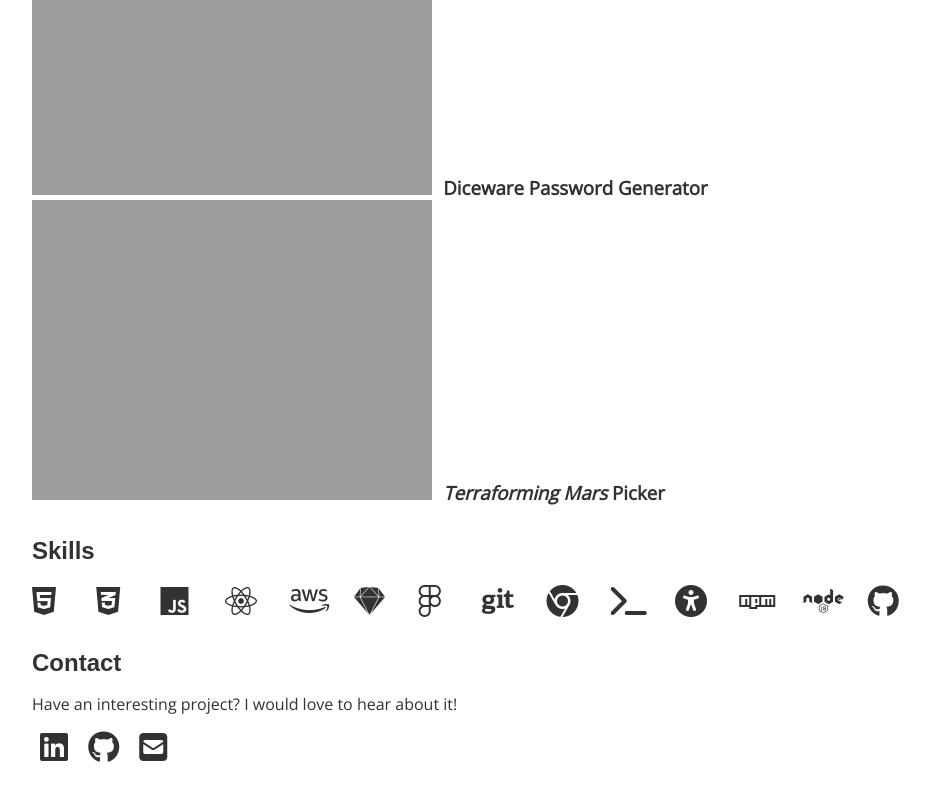
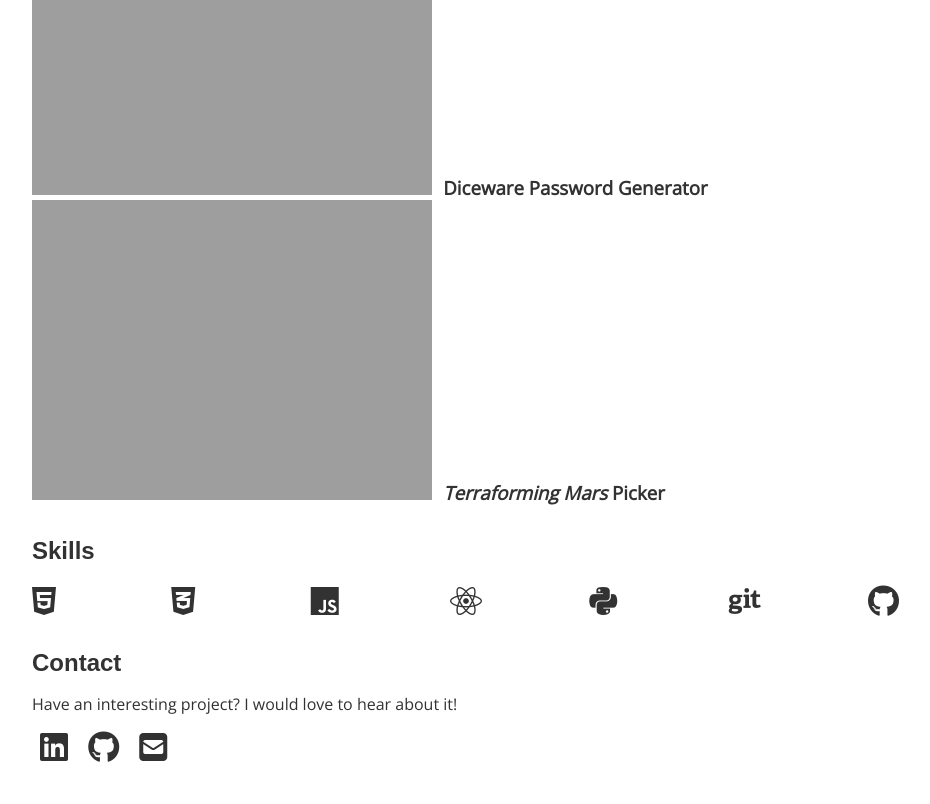
Before and after one commit to Grant094/grant094-portfolio, a plain HTML site: page index.html in a window 1280 px wide. Shown: the part 887-1691 px from the top of the page, without its empty margins (158-1088 px from the left). Drawn offline with nearby package versions, Linux system fonts and the light colour scheme; a web font is replaced by a local one.

Commit message:
changed skills icons

```diff
--- a/index.html
+++ b/index.html
@@ -80,15 +80,8 @@
                 <i class="fab fa-css3-alt"></i>
                 <i class="fab fa-js"></i>
                 <i class="fab fa-react"></i>
-                <i class="fab fa-aws"></i>
-                <i class="fab fa-sketch"></i>
-                <i class="fab fa-figma"></i>
+                <i class="fab fa-python"></i>
                 <i class="fab fa-git"></i>
-                <i class="fab fa-chrome"></i>
-                <i class="fas fa-terminal"></i>
-                <i class="fas fa-universal-access"></i>
-                <i class="fab fa-npm"></i>
-                <i class="fab fa-node"></i>
                 <i class="fab fa-github"></i>
             </div>
         </section>
```
